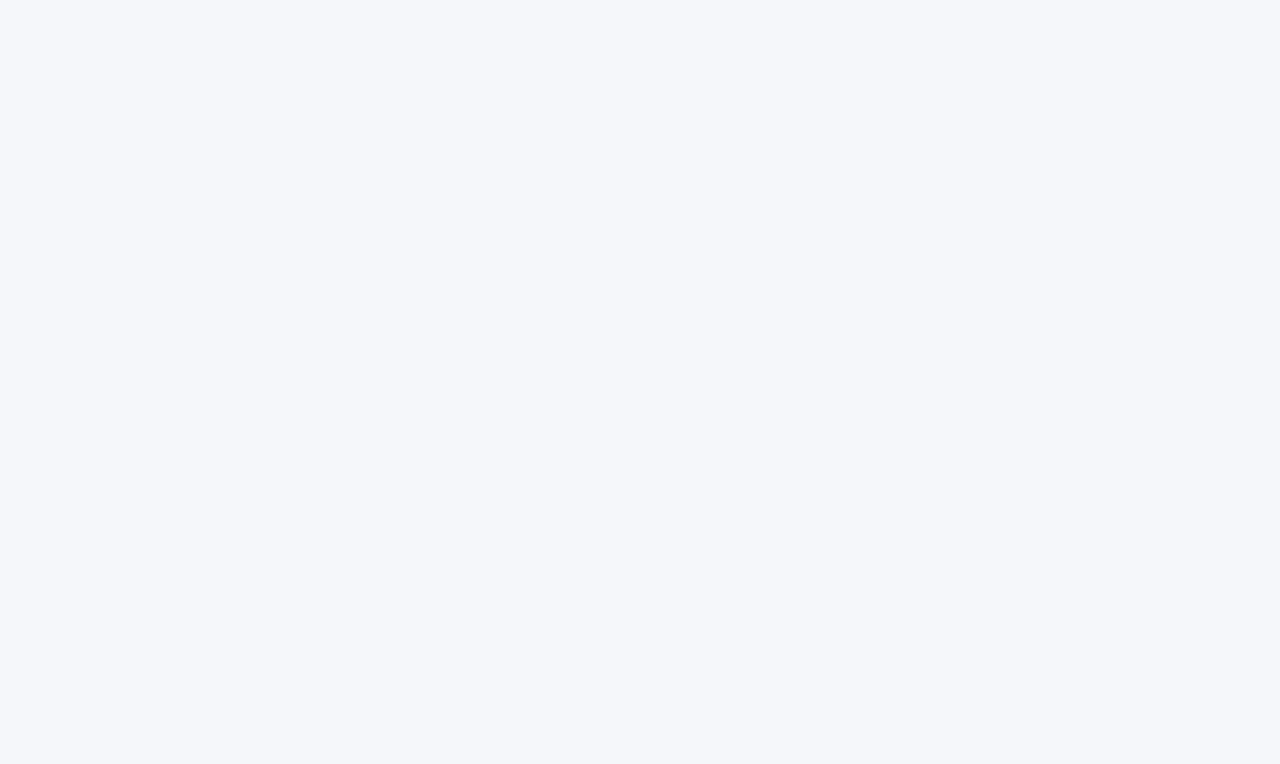
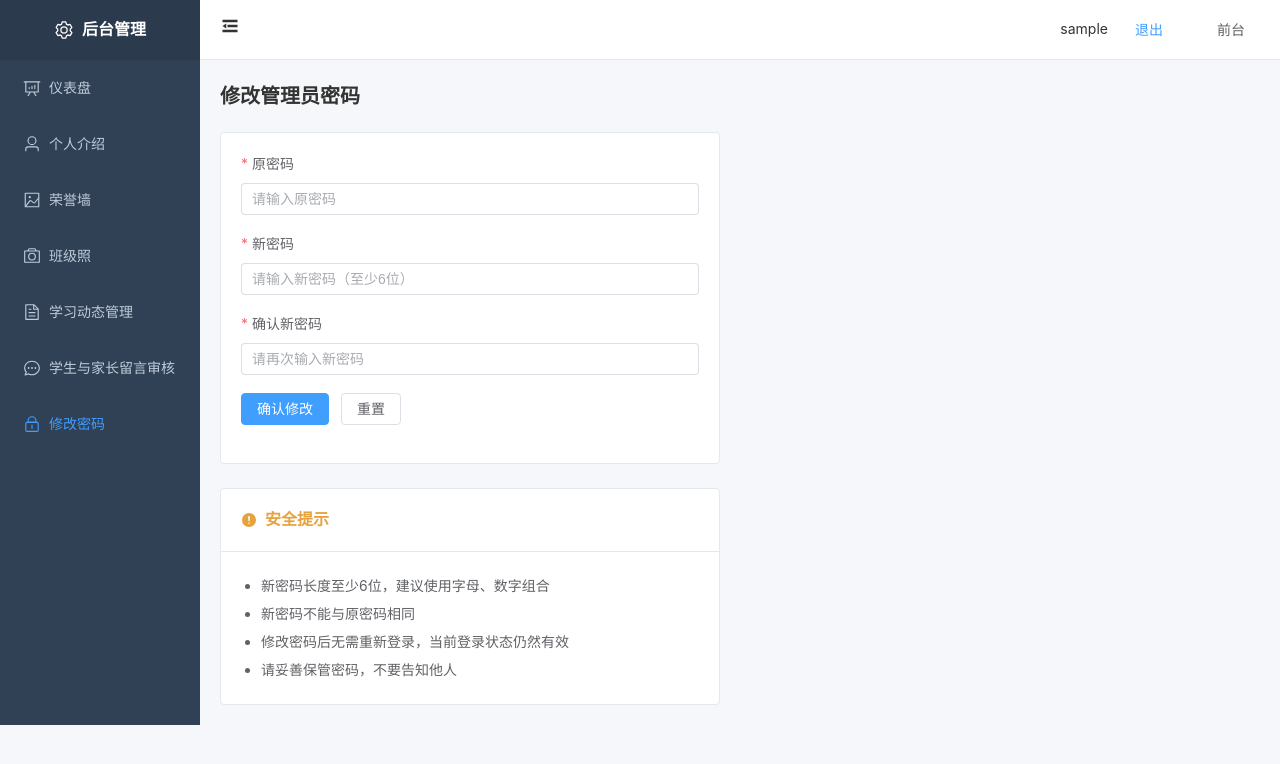
Before and after one commit to diaobaolang/teacherblog, a Vue app in the folder frontend/: page /admin/password in a window 1280 px wide. Before the commit this address had no page. Shown: the top 764 px of the page. Built offline with nearby package versions, Linux system fonts and the light colour scheme; sample sign-in values are in the browser's storage.

Commit message:
增加了修改管理员密码的功能

```diff
--- a/frontend/src/api/index.js
+++ b/frontend/src/api/index.js
@@ -48,6 +48,7 @@ export const sortMessages = (items) => request.put('/messages/admin/sort', { ite
 
 // 认证
 export const login = (data) => request.post('/auth/login', data)
+export const changePassword = (data) => request.post('/auth/change-password', data)
 
 // 图片上传
 export const uploadImage = (file) => {
--- a/frontend/src/layouts/AdminLayout.vue
+++ b/frontend/src/layouts/AdminLayout.vue
@@ -37,6 +37,10 @@
           <el-menu-item index="/admin/messages">
             <el-icon><ChatDotRound /></el-icon>
             <span>学生与家长留言审核</span>
+          </el-menu-item>
+          <el-menu-item index="/admin/password">
+            <el-icon><Lock /></el-icon>
+            <span>修改密码</span>
           </el-menu-item>
         </el-menu>
       </el-aside>
--- a/frontend/src/router/index.js
+++ b/frontend/src/router/index.js
@@ -80,6 +80,11 @@ const routes = [
         path: 'messages',
         name: 'AdminMessages',
         component: () => import('../views/admin/MessageManage.vue')
+      },
+      {
+        path: 'password',
+        name: 'AdminPassword',
+        component: () => import('../views/admin/PasswordManage.vue')
       }
     ],
     meta: { requiresAuth: true }
--- a/frontend/src/views/admin/Dashboard.vue
+++ b/frontend/src/views/admin/Dashboard.vue
@@ -24,6 +24,7 @@
         <el-button type="success" @click="$router.push('/admin/honor-wall')">管理荣誉墙</el-button>
         <el-button type="warning" @click="$router.push('/admin/articles/edit')">写新动态</el-button>
         <el-button type="info" @click="$router.push('/admin/messages')">审核留言</el-button>
+        <el-button type="danger" @click="$router.push('/admin/password')">修改密码</el-button>
       </div>
     </el-card>
   </div>
--- /dev/null
+++ b/frontend/src/views/admin/PasswordManage.vue
@@ -0,0 +1,161 @@
+<template>
+  <div class="password-manage">
+    <h2 class="page-title">修改管理员密码</h2>
+
+    <el-card shadow="never" class="form-card">
+      <el-form
+        ref="formRef"
+        :model="form"
+        :rules="rules"
+        label-position="top"
+        @submit.prevent="handleSubmit"
+      >
+        <el-form-item label="原密码" prop="oldPassword">
+          <el-input
+            v-model="form.oldPassword"
+            type="password"
+            placeholder="请输入原密码"
+            show-password
+            maxlength="50"
+          />
+        </el-form-item>
+        <el-form-item label="新密码" prop="newPassword">
+          <el-input
+            v-model="form.newPassword"
+            type="password"
+            placeholder="请输入新密码（至少6位）"
+            show-password
+            maxlength="50"
+          />
+        </el-form-item>
+        <el-form-item label="确认新密码" prop="confirmPassword">
+          <el-input
+            v-model="form.confirmPassword"
+            type="password"
+            placeholder="请再次输入新密码"
+            show-password
+            maxlength="50"
+            @keyup.enter="handleSubmit"
+          />
+        </el-form-item>
+
+        <el-form-item>
+          <el-button type="primary" :loading="saving" @click="handleSubmit">确认修改</el-button>
+          <el-button @click="handleReset">重置</el-button>
+        </el-form-item>
+      </el-form>
+    </el-card>
+
+    <el-card shadow="never" class="tips-card">
+      <template #header>
+        <div class="tips-header">
+          <el-icon><WarningFilled /></el-icon>
+          <span>安全提示</span>
+        </div>
+      </template>
+      <ul class="tips-list">
+        <li>新密码长度至少6位，建议使用字母、数字组合</li>
+        <li>新密码不能与原密码相同</li>
+        <li>修改密码后无需重新登录，当前登录状态仍然有效</li>
+        <li>请妥善保管密码，不要告知他人</li>
+      </ul>
+    </el-card>
+  </div>
+</template>
+
+<script setup>
+import { ref, reactive } from 'vue'
+import { ElMessage } from 'element-plus'
+import { changePassword } from '../../api'
+
+const formRef = ref()
+const saving = ref(false)
+
+const form = reactive({
+  oldPassword: '',
+  newPassword: '',
+  confirmPassword: ''
+})
+
+const rules = {
+  oldPassword: [{ required: true, message: '请输入原密码', trigger: 'blur' }],
+  newPassword: [
+    { required: true, message: '请输入新密码', trigger: 'blur' },
+    { min: 6, message: '密码长度不能少于6位', trigger: 'blur' }
+  ],
+  confirmPassword: [
+    { required: true, message: '请确认新密码', trigger: 'blur' },
+    {
+      validator: (rule, value, callback) => {
+        if (value !== form.newPassword) {
+          callback(new Error('两次输入的密码不一致'))
+        } else {
+          callback()
+        }
+      },
+      trigger: 'blur'
+    }
+  ]
+}
+
+async function handleSubmit() {
+  if (!formRef.value) return
+  await formRef.value.validate(async (valid) => {
+    if (!valid) return
+
+    saving.value = true
+    try {
+      await changePassword({
+        oldPassword: form.oldPassword,
+        newPassword: form.newPassword
+      })
+      ElMessage.success('密码修改成功')
+      handleReset()
+    } catch (e) {
+      // 错误已在拦截器处理
+    } finally {
+      saving.value = false
+    }
+  })
+}
+
+function handleReset() {
+  form.oldPassword = ''
+  form.newPassword = ''
+  form.confirmPassword = ''
+  formRef.value?.clearValidate()
+}
+</script>
+
+<style scoped>
+.page-title {
+  font-size: 20px;
+  margin-bottom: 20px;
+}
+
+.form-card {
+  max-width: 500px;
+}
+
+.tips-card {
+  max-width: 500px;
+  margin-top: 24px;
+}
+
+.tips-header {
+  display: flex;
+  align-items: center;
+  gap: 8px;
+  font-size: 16px;
+  font-weight: 600;
+  color: #e6a23c;
+}
+
+.tips-list {
+  margin: 0;
+  padding-left: 20px;
+  color: #606266;
+  font-size: 14px;
+  line-height: 2;
+}
+</style>
```
Also changed, not shown: 1 other file (tests, documents, lock files or other folders).
